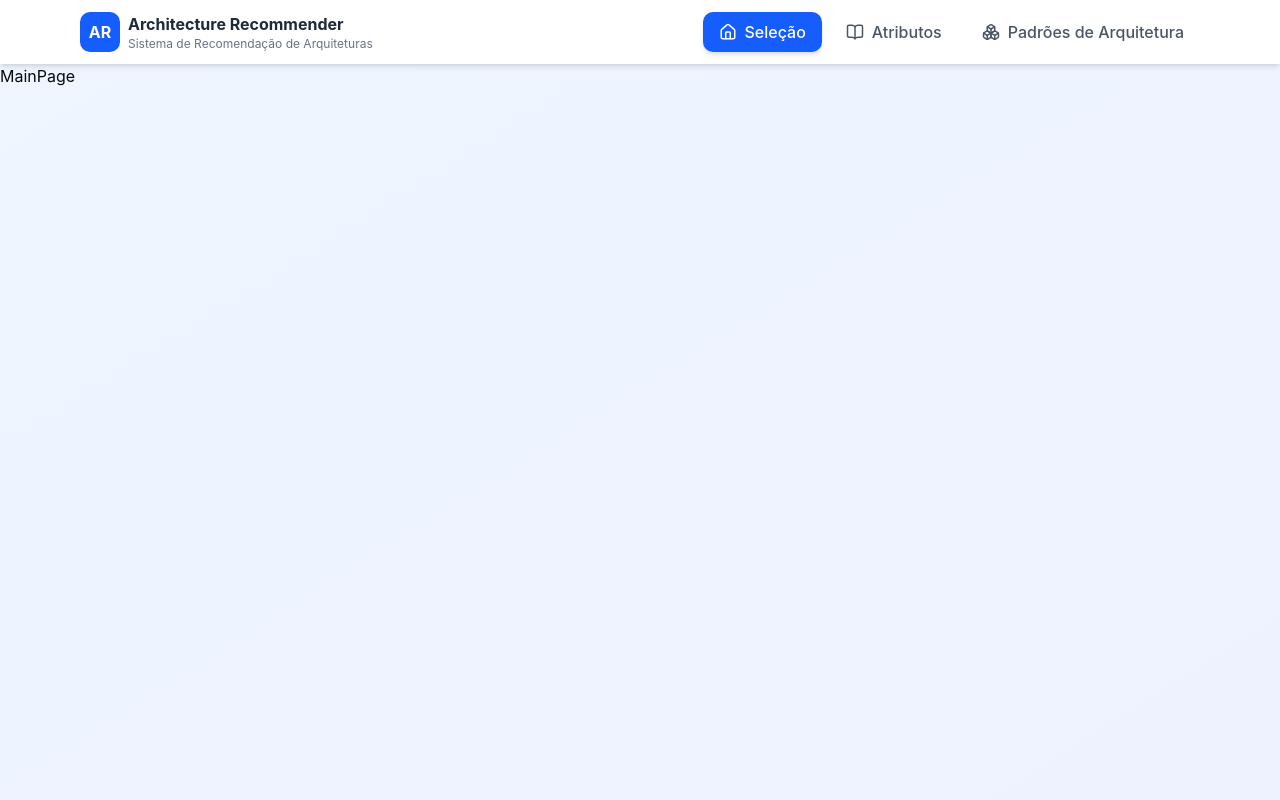
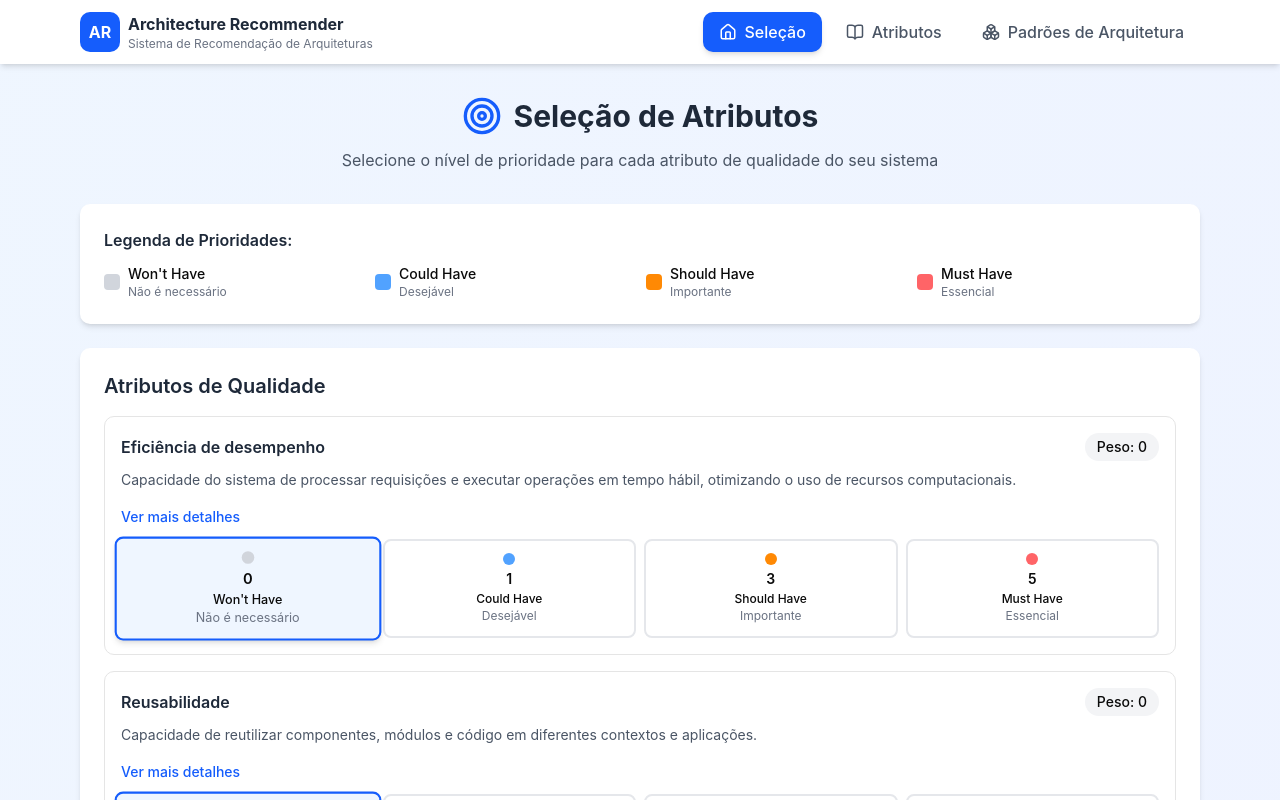
Before and after one commit to HerikCosmo/architecture_recommender, a React (Vite) app: page / in a window 1280 px wide. Shown: the top 800 px of the page. Built offline with nearby package versions, Linux system fonts and the light colour scheme.

Commit message:
create attributes selection screen in main page

```diff
--- a/src/app/data/attributes.ts
+++ b/src/app/data/attributes.ts
@@ -12,3 +12,142 @@ export const priorityLevels = [
     { label: "Should Have", value: 3, color: 'bg-orange-400', description: 'Importante' },
     { label: "Must Have", value: 5, color: 'bg-red-400', description: 'Essencial' }
   ] as const;
+
+export const mockQualityAttributes: QualityAttribute[] = [
+  {
+    id: 'performance',
+    name: 'Eficiência de desempenho',
+    description: 'Capacidade do sistema de processar requisições e executar operações em tempo hábil, otimizando o uso de recursos computacionais.',
+    examples: [
+      'Sistemas de trading em tempo real',
+      'Aplicações de streaming de vídeo',
+      'Jogos online multiplayer',
+      'Sistemas de busca em larga escala'
+    ],
+    relatedFeatures: [
+      'Processamento de grandes volumes de dados',
+      'Resposta em tempo real',
+      'Cache de dados',
+      'Otimização de consultas'
+    ]
+  },
+  {
+    id: 'reusability',
+    name: 'Reusabilidade',
+    description: 'Capacidade de reutilizar componentes, módulos e código em diferentes contextos e aplicações.',
+    examples: [
+      'Bibliotecas compartilhadas entre projetos',
+      'Plataformas de componentes reutilizáveis',
+      'Frameworks corporativos',
+      'Sistemas modulares'
+    ],
+    relatedFeatures: [
+      'Componentes independentes',
+      'APIs bem definidas',
+      'Bibliotecas compartilhadas',
+      'Padrões de design consistentes'
+    ]
+  },
+  {
+    id: 'security',
+    name: 'Segurança',
+    description: 'Proteção do sistema contra acessos não autorizados, garantindo confidencialidade, integridade e autenticidade dos dados.',
+    examples: [
+      'Sistemas bancários',
+      'Aplicações de saúde',
+      'E-commerce',
+      'Sistemas governamentais'
+    ],
+    relatedFeatures: [
+      'Autenticação e autorização',
+      'Criptografia de dados',
+      'Auditoria e logs',
+      'Proteção contra ataques'
+    ]
+  },
+  {
+    id: 'testability',
+    name: 'Testabilidade',
+    description: 'Facilidade de testar o sistema e seus componentes de forma automatizada e eficiente.',
+    examples: [
+      'Sistemas críticos de missão',
+      'Aplicações com alta rotatividade de equipe',
+      'Produtos com ciclos de release frequentes',
+      'Sistemas com requisitos de qualidade rigorosos'
+    ],
+    relatedFeatures: [
+      'Testes unitários',
+      'Testes de integração',
+      'Mocks e stubs',
+      'Cobertura de código'
+    ]
+  },
+  {
+    id: 'modifiability',
+    name: 'Modificabilidade',
+    description: 'Facilidade de modificar o sistema para adicionar novas funcionalidades ou alterar as existentes.',
+    examples: [
+      'Produtos em constante evolução',
+      'Startups com pivôs frequentes',
+      'Sistemas com requisitos voláteis',
+      'Plataformas de experimentação'
+    ],
+    relatedFeatures: [
+      'Baixo acoplamento',
+      'Alta coesão',
+      'Separação de responsabilidades',
+      'Extensibilidade'
+    ]
+  },
+  {
+    id: 'reliability',
+    name: 'Confiabilidade',
+    description: 'Capacidade do sistema de funcionar corretamente sob condições especificadas durante um período determinado.',
+    examples: [
+      'Sistemas de controle industrial',
+      'Aplicações médicas',
+      'Sistemas de transporte',
+      'Infraestrutura crítica'
+    ],
+    relatedFeatures: [
+      'Tratamento de erros',
+      'Recuperação de falhas',
+      'Validação de dados',
+      'Monitoramento'
+    ]
+  },
+  {
+    id: 'availability',
+    name: 'Disponibilidade',
+    description: 'Capacidade do sistema de estar operacional e acessível quando necessário.',
+    examples: [
+      'Serviços cloud 24/7',
+      'E-commerce global',
+      'Sistemas de emergência',
+      'Plataformas SaaS'
+    ],
+    relatedFeatures: [
+      'Redundância',
+      'Failover automático',
+      'Balanceamento de carga',
+      'Disaster recovery'
+    ]
+  },
+  {
+    id: 'scalability',
+    name: 'Escalabilidade',
+    description: 'Capacidade do sistema de lidar com crescimento de carga, usuários e dados mantendo o desempenho.',
+    examples: [
+      'Redes sociais',
+      'Plataformas de e-learning',
+      'Marketplaces',
+      'Aplicações com crescimento viral'
+    ],
+    relatedFeatures: [
+      'Escalabilidade horizontal',
+      'Escalabilidade vertical',
+      'Particionamento de dados',
+      'Distributed computing'
+    ]
+  }
+];
--- a/src/app/pages/ArchitecturesPage.tsx
+++ b/src/app/pages/ArchitecturesPage.tsx
@@ -1,3 +1,3 @@
 export function ArchitecturesPage() {
-    return <h1>Architectures Page</h1>
+  return <h1>Architectures Page</h1>
 }
--- a/src/app/pages/AttributesPage.tsx
+++ b/src/app/pages/AttributesPage.tsx
@@ -1,3 +1,3 @@
 export function AttributesPage() {
-    return <h1>Atrributes Pages</h1>
+  return <h1>Atrributes Pages</h1>
 }
--- a/src/app/pages/MainPage.tsx
+++ b/src/app/pages/MainPage.tsx
@@ -1,3 +1,92 @@
+import { useState } from "react";
+import { AttributeCard } from "../components/AttributeCard";
+import { priorityLevels, mockQualityAttributes as qualityAttributes } from "../data/attributes";
+import { Calculator, Target } from "lucide-react";
+
 export function MainPage() {
-    return <h1>MainPage</h1>
+  const [priorities, setPriorities] = useState<Record<string, number>>(
+    Object.fromEntries(qualityAttributes.map(attr => [attr.id, 0]))
+  );
+
+  const [showResults, setShowResults] = useState(false);
+
+  const hasSelectedPriorities = Object.values(priorities).some(p => p > 0);
+
+  const handlePriorityChange = (attributeId: string, value: number) => {
+    setPriorities(prev => ({
+      ...prev,
+      [attributeId]: value
+    }));
+  };
+
+  return (
+    <div className="max-w-6xl mx-auto px-4 py-8">
+      {!showResults && (
+        <>
+          <div className="text-center mb-8">
+            <div className="flex items-center justify-center gap-3 mb-3">
+              <Target className="text-blue-600" size={40} />
+              <h1 className="text-3xl font-bold text-gray-800">
+                Seleção de Atributos
+              </h1>
+            </div>
+            <p className="text-gray-600 max-w-2xl mx-auto">
+              Selecione o nível de prioridade para cada atributo de qualidade do seu sistema
+            </p>
+          </div>
+
+          <div className="bg-white rounded-lg shadow-md p-6 mb-6">
+            <h3 className="font-semibold mb-3 text-gray-800">Legenda de Prioridades:</h3>
+            <div className="grid grid-cols-2 md:grid-cols-4 gap-3">
+              {priorityLevels.map(level => (
+                <div key={level.value} className="flex items-center gap-2">
+                  <div className={`w-4 h-4 rounded ${level.color}`} />
+                  <div>
+                    <div className="text-sm font-medium">{level.label}</div>
+                    <div className="text-xs text-gray-500">{level.description}</div>
+                  </div>
+                </div>
+              ))}
+            </div>
+        </div>
+
+        <div className="bg-white rounded-lg shadow-md p-6 mb-6">
+          <h2 className="text-xl font-semibold mb-4 text-gray-800">
+            Atributos de Qualidade
+          </h2>
+          <div className="space-y-4">
+            {qualityAttributes.map(attribute => (
+              <AttributeCard
+                key={attribute.id}
+                attribute={attribute}
+                priorityValue={priorities[attribute.id]}
+                onPriorityChange={handlePriorityChange}
+              />
+            ))}
+          </div>
+        </div>
+
+        <div className="text-center">
+          <button
+            onClick={() => setShowResults(true)}
+            disabled={!hasSelectedPriorities}
+            className={`inline-flex items-center gap-2 px-8 py-4 rounded-lg font-semibold text-lg transition-all ${
+              hasSelectedPriorities
+              ? 'bg-blue-600 hover:bg-blue-700 text-white shadow-lg hover:shadow-xl'
+              : 'bg-gray-300 text-gray-500 cursor-not-allowed'
+            }`}
+          >
+            <Calculator size={24} />
+            Processar e Ver Ranking
+          </button>
+          {!hasSelectedPriorities && (
+            <p className="text-sm text-gray-500 mt-2">
+              Selecione ao menos um atributo com prioridade maior que 0
+            </p>
+          )}
+        </div>
+        </>
+      )}
+    </div>
+  )
 }
--- a/src/app/services/api.ts
+++ b/src/app/services/api.ts
@@ -1,9 +1,9 @@
 import type { Architecture } from "../data/architectures";
-import type { QualityAttributes } from "../data/attributes";
+import type { QualityAttribute } from "../data/attributes";
 
 const API_URL = ""
 
-export async function fetchAttributes(): Promise<QualityAttributes[]> {
+export async function fetchAttributes(): Promise<QualityAttribute[]> {
   const response = await fetch(`${API_URL}/attributes`)
   if(!response) throw new Error("Erro ao buscar atributos")
 
```
Lines whose indentation alone changed are shown as unchanged.
